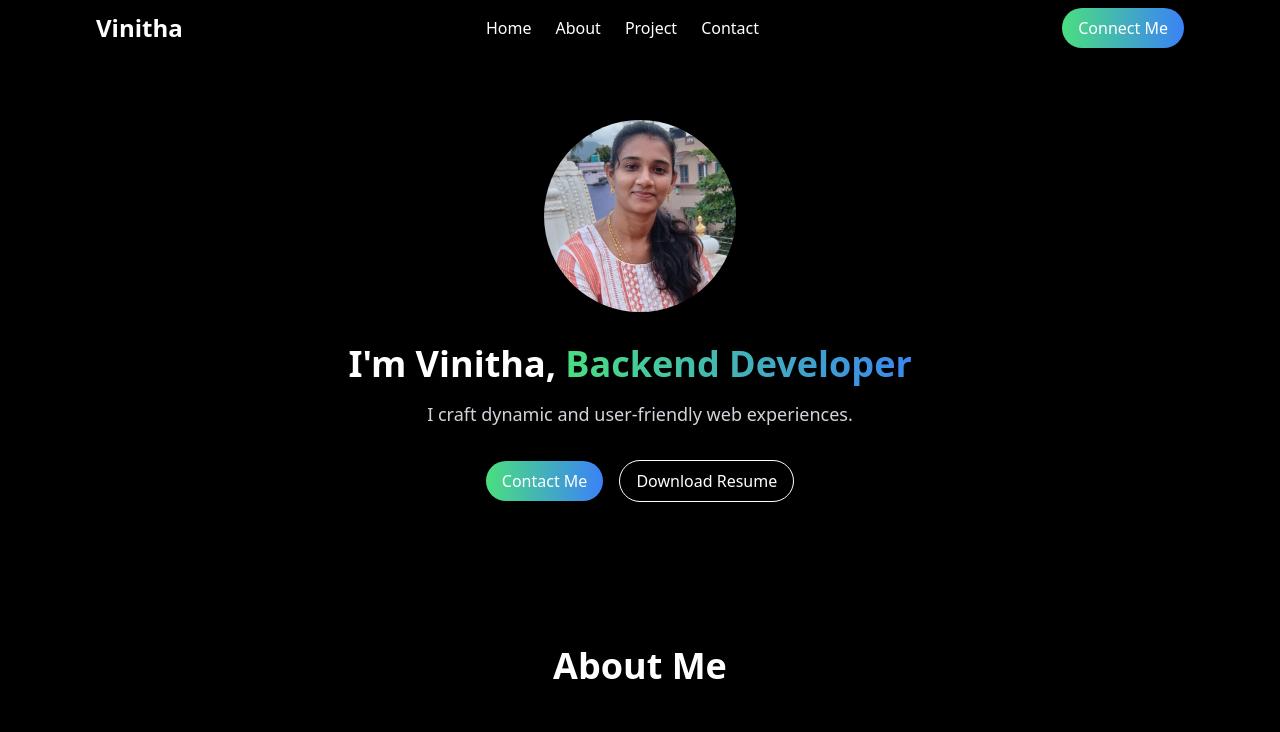
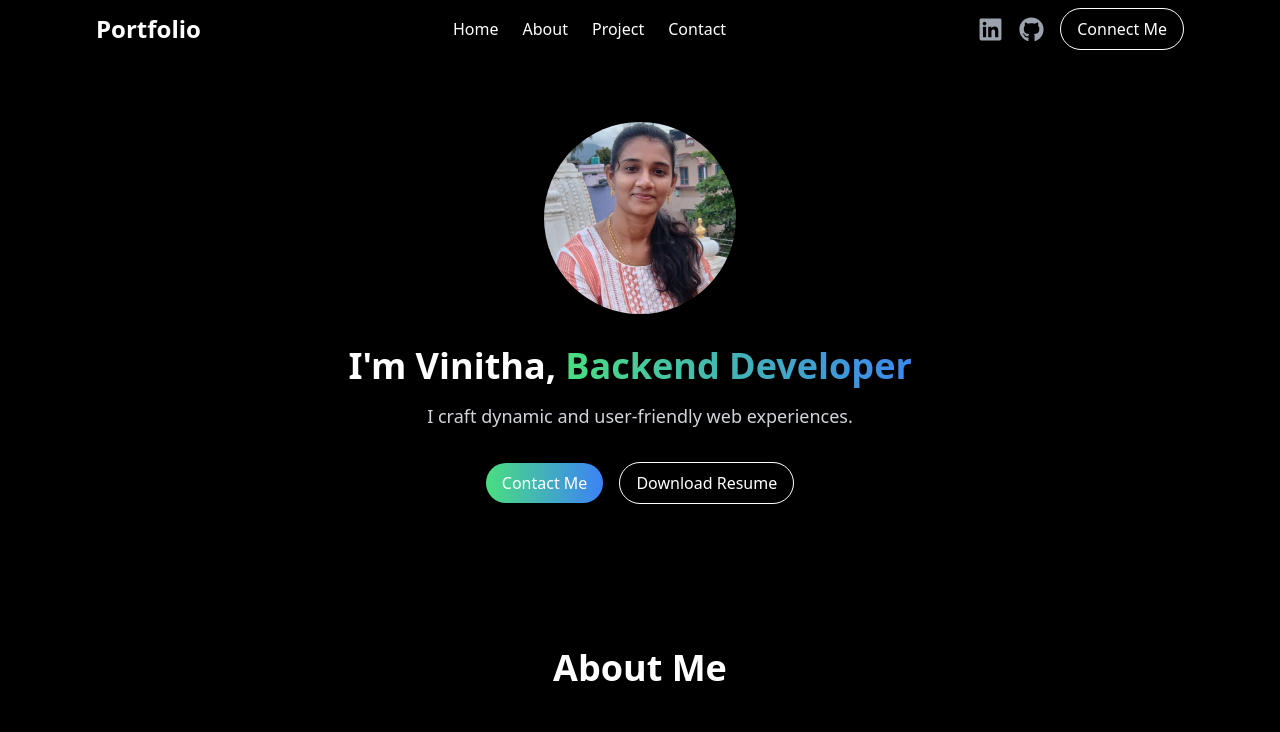
Before and after one commit to VinithaGanesan/new_portfolio, a React (Vite) app: page / in a window 1280 px wide. Shown: the top 732 px of the page. Built offline with nearby package versions, Linux system fonts and the light colour scheme.

Commit message:
new changes

```diff
--- a/src/components/Navbar.jsx
+++ b/src/components/Navbar.jsx
@@ -1,10 +1,11 @@
 import React from "react";
+import { FaGithub, FaLinkedin } from "react-icons/fa";
 
 export default function Navbar() {
   return (
     <div className="px-8 text-white bg-black md:px-16 lg:px-24" id="navbar">
       <div className="container flex items-center justify-center py-2 md:justify-between">
-        <div className="hidden text-2xl font-bold md:inline">Vinitha</div>
+        <div className="hidden text-2xl font-bold md:inline">Portfolio</div>
         <div className="space-x-6">
           <a href="#home" className="hover:text-gray-400">
             Home
@@ -22,9 +23,25 @@ export default function Navbar() {
             Contact
           </a>
         </div>
-        <button className="hidden px-4 py-2 text-white transition-transform duration-300 transform rounded-full bg-gradient-to-r from-green-400 to-blue-500 md:inline hover:scale-105">
-          <a href="#contact">Connect Me</a>
-        </button>
+        <div className="flex items-center space-x-4 item md:my-0">
+          <a
+            href="https://www.linkedin.com/in/vinitharam-ganesan"
+            className="text-gray-400 hover:text-white"
+            target="_blank"
+          >
+            <FaLinkedin size={25} />
+          </a>
+          <a
+            href="https://github.com/VinithaGanesan"
+            target="_blank"
+            className="text-gray-400 hover:text-white"
+          >
+            <FaGithub size={25} />
+          </a>
+          <button className="px-4 py-2 text-white transition-all duration-500 ease-in-out transform border border-white rounded-full hover:scale-105 hover:bg-white hover:text-black md:inline">
+            <a href="#contact">Connect Me</a>
+          </button>
+        </div>
       </div>
     </div>
   );
```
